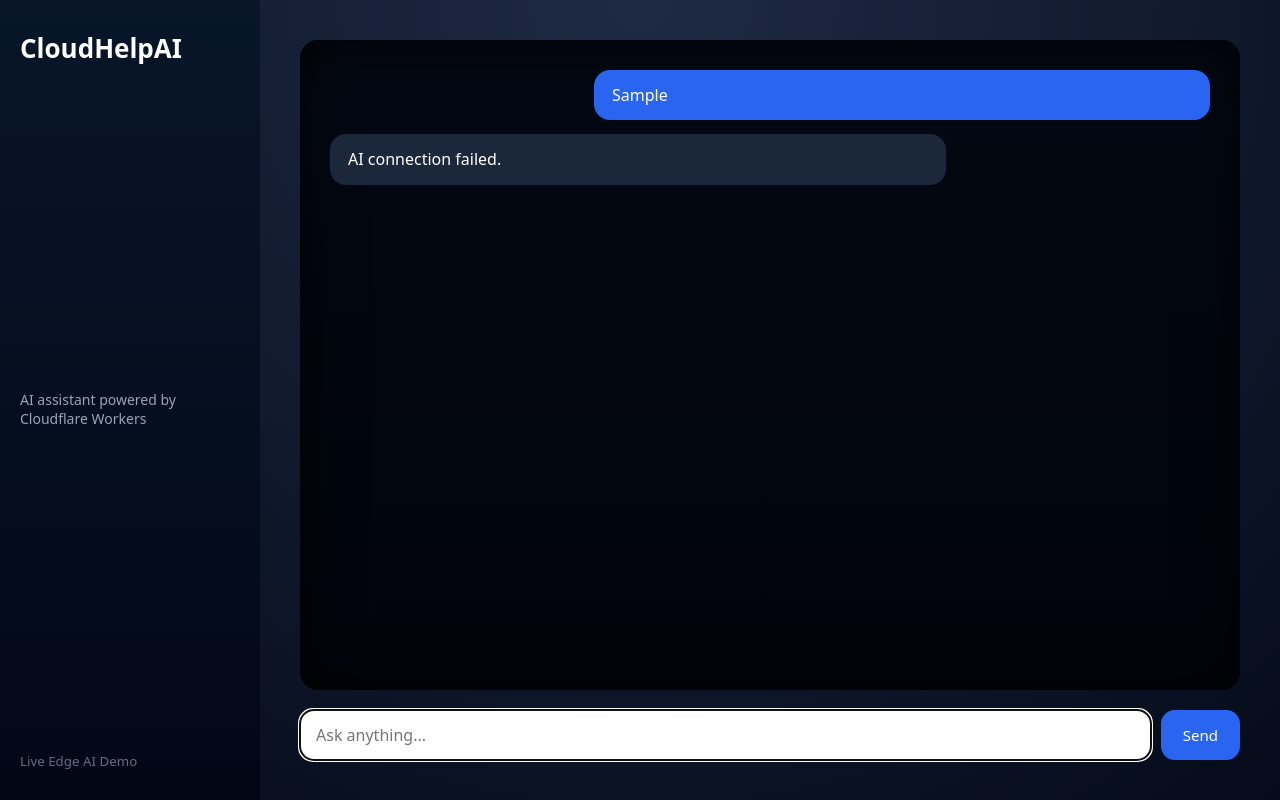
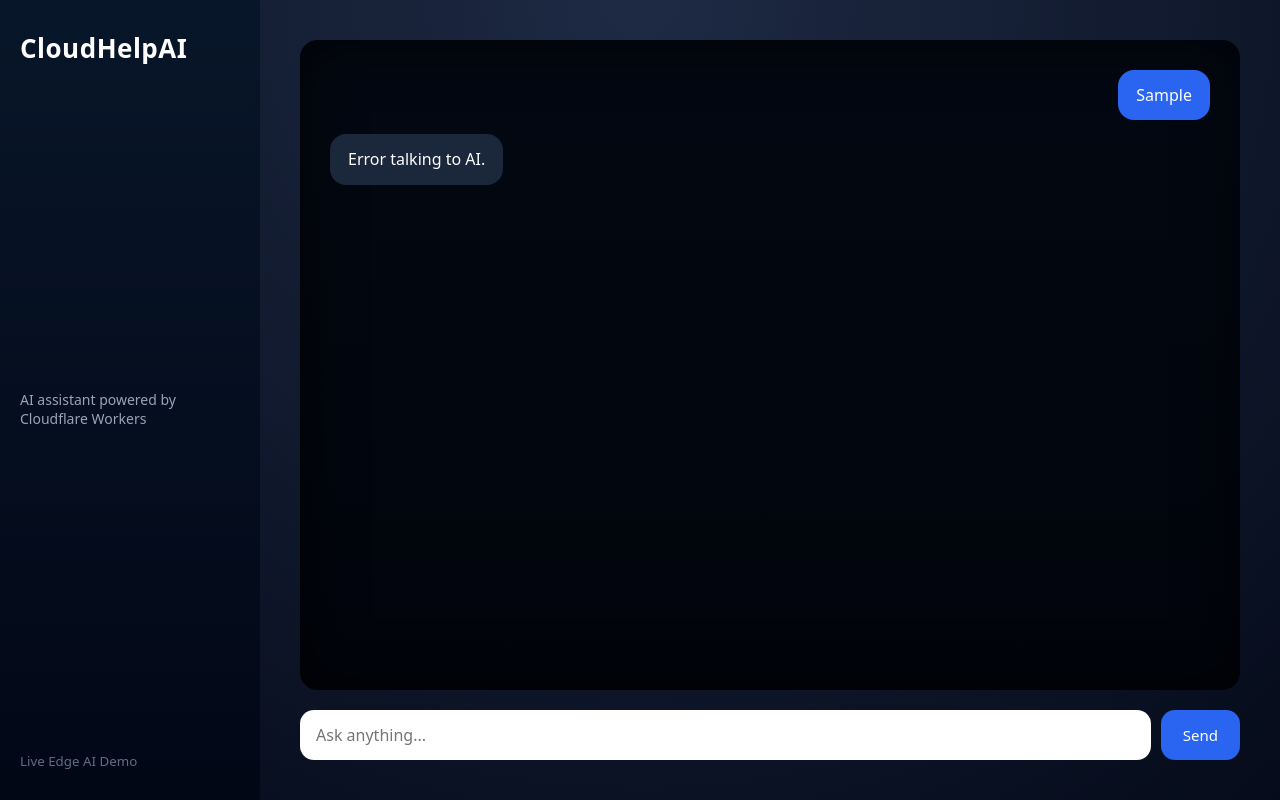
Before and after one commit to SamuelApoya/cf_ai_assistant, a website: page public/index.html in a window 1280 px wide. Both pictures are taken after typing "Sample" into the empty fields and a click on the button "Send". Drawn offline with Linux system fonts and the light colour scheme; no server answers.

Commit message:
Fixed text formatting

```diff
--- a/public/app.js
+++ b/public/app.js
@@ -1,46 +1,44 @@
-const chatEl = document.getElementById('chat');
-const formEl = document.getElementById('form');
-const inputEl = document.getElementById('input');
-
-const API_URL = "https://cloud-help-ai.sapoya26.workers.dev/api/chat";
+const chatEl = document.getElementById("chat");
+const formEl = document.getElementById("form");
+const inputEl = document.getElementById("input");
 
 const messages = [];
 
 function addMessage(role, content) {
-  const div = document.createElement('div');
-  div.className = 'message ' + role;
+  const div = document.createElement("div");
+  div.className = "message " + role;
   div.textContent = content;
   chatEl.appendChild(div);
   chatEl.scrollTop = chatEl.scrollHeight;
 }
 
-formEl.addEventListener('submit', async (e) => {
+formEl.addEventListener("submit", async (e) => {
   e.preventDefault();
-
   const text = inputEl.value.trim();
   if (!text) return;
 
-  messages.push({ role: 'user', content: text });
-  addMessage('user', text);
-  inputEl.value = '';
+  messages.push({ role: "user", content: text });
+  addMessage("user", text);
+  inputEl.value = "";
   inputEl.disabled = true;
 
   try {
-    const res = await fetch(API_URL, {
-      method: 'POST',
-      headers: {
-        'Content-Type': 'application/json'
-      },
-      body: JSON.stringify({ messages })
+    const res = await fetch("/api/chat", {
+      method: "POST",
+      headers: { "Content-Type": "application/json" },
+      body: JSON.stringify({ messages }),
     });
 
     const data = await res.json();
-    const reply = data.reply || '(no reply)';
-    addMessage('assistant', reply);
+    let reply = data.reply || data.response || data.error || "(no reply)";
 
-  } catch (err) {
-    console.error(err);
-    addMessage('assistant', 'AI connection failed.');
+    // Clean up simple markdown so it looks nicer in plain text
+    reply = reply.replace(/\*\*(.+?)\*\*/g, "$1");
+
+    messages.push({ role: "assistant", content: reply });
+    addMessage("assistant", reply);
+  } catch (error) {
+    addMessage("assistant", "Error talking to AI.");
   } finally {
     inputEl.disabled = false;
     inputEl.focus();
--- a/public/styles.css
+++ b/public/styles.css
@@ -27,6 +27,7 @@
 .sidebar h1 {
   margin: 0;
   font-size: 26px;
+  letter-spacing: 0.5px;
 }
 
 .sidebar p {
@@ -51,7 +52,9 @@
   border-radius: 18px;
   padding: 30px;
   overflow-y: auto;
-  box-shadow: inset 0 0 60px rgba(0,0,0,0.7);
+  box-shadow: inset 0 0 60px rgba(0, 0, 0, 0.7);
+  display: flex;
+  flex-direction: column;
 }
 
 .message {
@@ -60,6 +63,8 @@
   margin-bottom: 14px;
   border-radius: 16px;
   line-height: 1.4;
+  animation: fadeIn 0.3s ease;
+  white-space: pre-wrap; /* preserve line breaks from the model */
 }
 
 .message.user {
@@ -85,6 +90,7 @@
   border: none;
   padding: 14px 16px;
   font-size: 16px;
+  outline: none;
 }
 
 .input-area button {
@@ -95,4 +101,20 @@
   border-radius: 14px;
   cursor: pointer;
   font-size: 15px;
+  transition: background 0.2s ease;
 }
+
+.input-area button:hover {
+  background: #1c4fd6;
+}
+
+@keyframes fadeIn {
+  from {
+    opacity: 0;
+    transform: translateY(5px);
+  }
+  to {
+    opacity: 1;
+    transform: translateY(0);
+  }
+}
```
